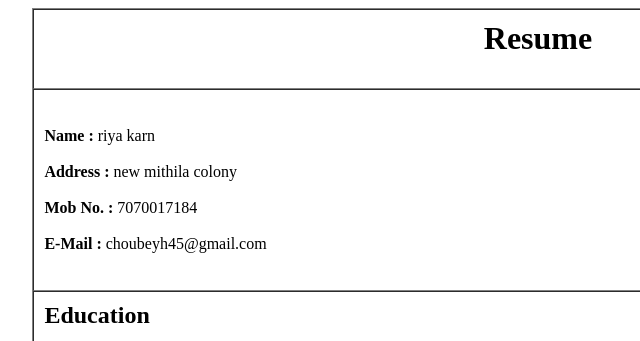
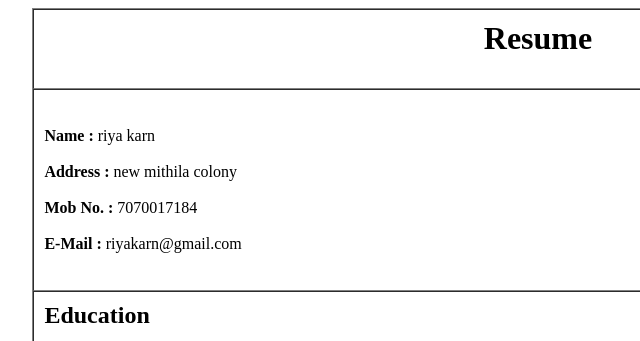
Before and after one commit to riyakarn1604-bot/resume, a plain HTML site: page index.html in a window 1280 px wide. Shown: the top 341 px of the page, 102-742 px from the left. Drawn offline with Linux system fonts and the light colour scheme.

Commit message:
Update index.html

```diff
--- a/index.html
+++ b/index.html
@@ -15,7 +15,7 @@
             <b>Name :</b> riya karn<br><br>
             <b>Address :</b> new mithila colony<br><br>
             <b>Mob No. :</b> 7070017184 <br><br>
-            <b>E-Mail :</b> choubeyh45@gmail.com        </td>
+            <b>E-Mail :</b> riyakarn@gmail.com      </td>
         <td width="30%" align="center">
             <img src="C:\Users\Riya karan\Downloads\WhatsApp Image 2025-09-26 at 22.19.13 (2).jpeg" alt="Photo" width="150" height="180">
         </td>
@@ -71,4 +71,5 @@
 
 </table>
 </body>
+
 </html>
```
